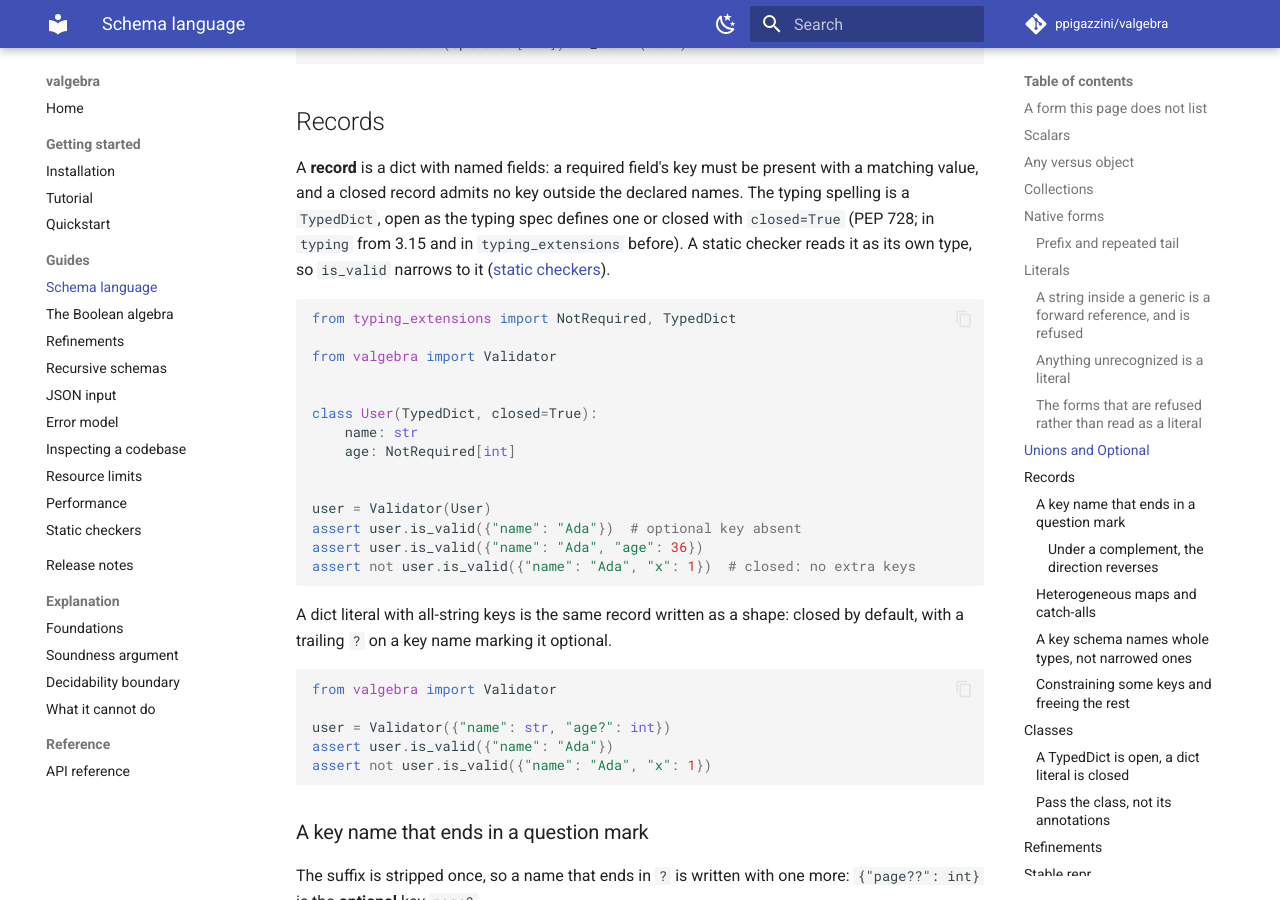
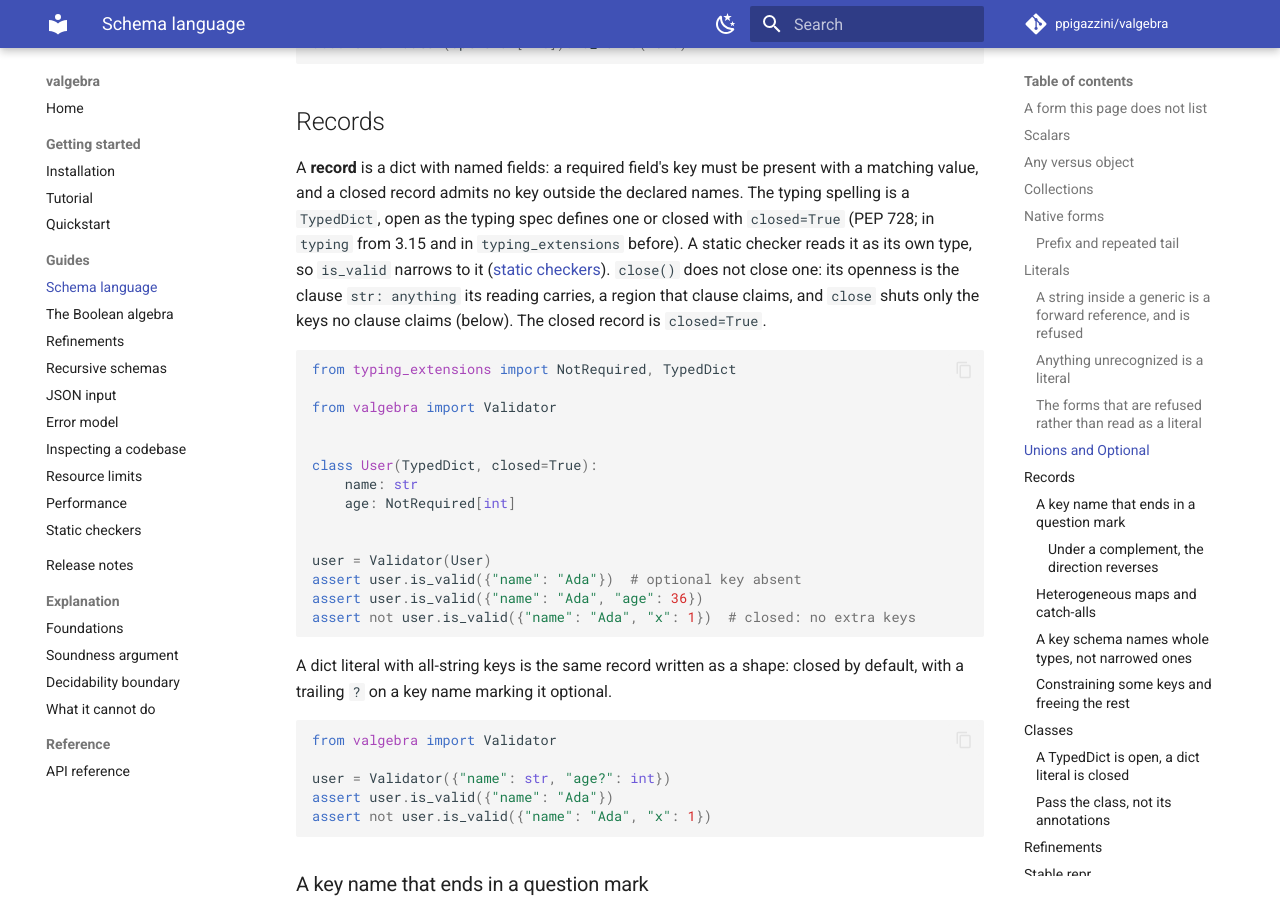
Before and after one commit to ppigazzini/valgebra, an MkDocs documentation site: the page built from docs/03-schema-language.md, in a window 1280 px wide and 900 px high, scrolled down 7476 px. Built offline with MkDocs 1.6.1 and Material for MkDocs 9.7.7, drawn with Linux system fonts in a browser that asks for light colours; comment, search, counter and statistics services are not loaded.

Commit message:
docs: a TypedDict is closed by its declaration, not by close()
The schema page says what close() does to a TypedDict: its openness is
the clause str: anything its reading carries, a region that clause
claims, and close shuts only the keys no clause claims, so the closed
record is the one closed=True declares.

````diff
--- a/docs/03-schema-language.md
+++ b/docs/03-schema-language.md
@@ -324,7 +324,10 @@ with a matching value, and a closed record admits no key outside the declared
 names. The typing spelling is a `TypedDict`, open as the typing spec defines one
 or closed with `closed=True` (PEP 728; in `typing` from 3.15 and in
 `typing_extensions` before). A static checker reads it as its own type, so
-`is_valid` narrows to it ([static checkers](18-static-checking.md)).
+`is_valid` narrows to it ([static checkers](18-static-checking.md)). `close()`
+does not close one: its openness is the clause `str: anything` its reading
+carries, a region that clause claims, and `close` shuts only the keys no clause
+claims (below). The closed record is `closed=True`.
 
 ```python
 from typing_extensions import NotRequired, TypedDict
````
